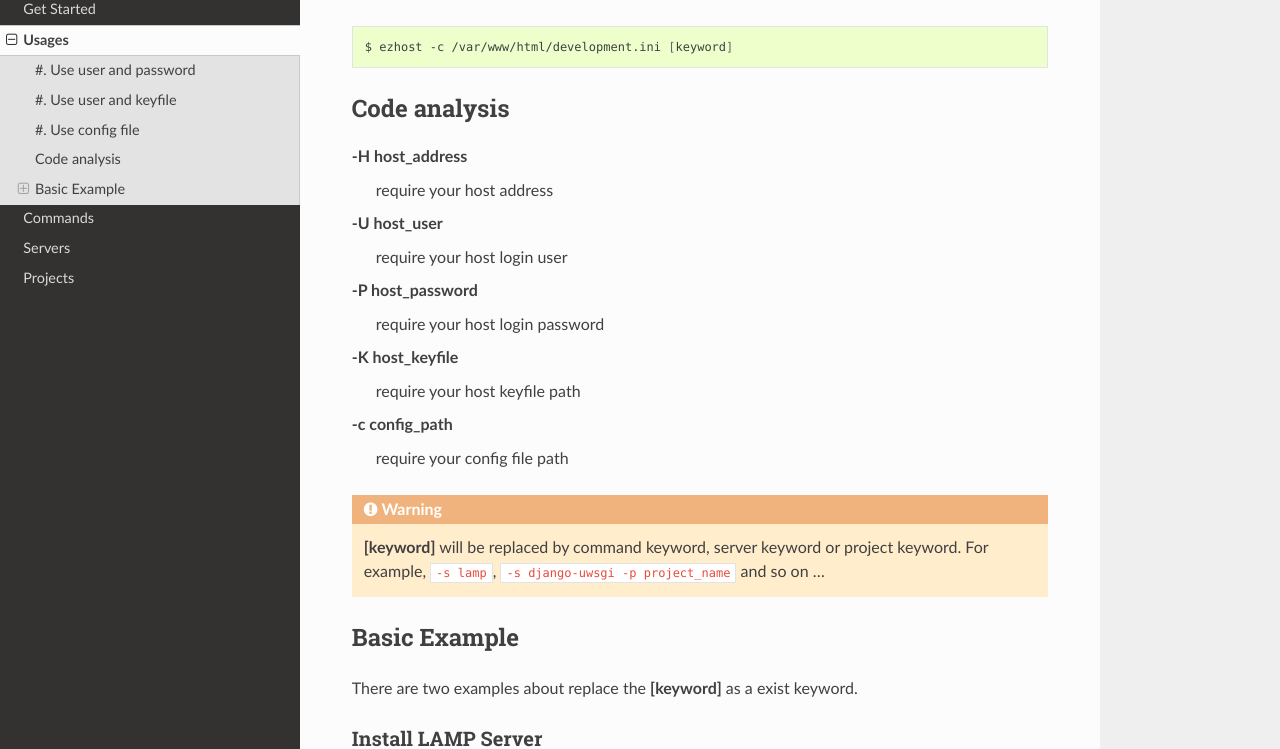
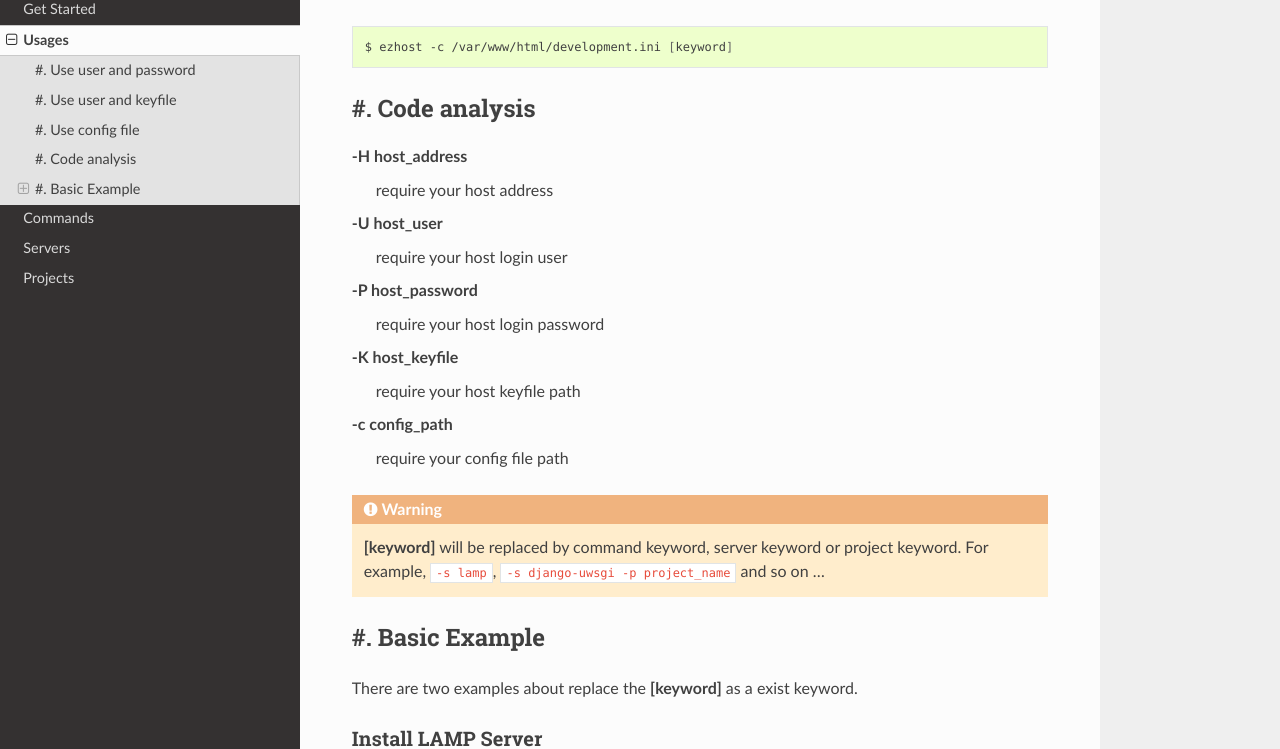
Before and after one commit to zhexiao/ezhost, a Sphinx documentation site: the page built from docs/usage.rst, in a window 1280 px wide and 1400 px high, scrolled down 824 px. Shown: the part 168-917 px from the top of the window. Built offline with Sphinx 7.4.7 and the Read the Docs theme 2.0.0, drawn with Linux system fonts in a browser that asks for light colours.

Commit message:
change docs

```diff
--- a/docs/usage.rst
+++ b/docs/usage.rst
@@ -45,7 +45,7 @@ After you have ezhost config file, you can use the following command to run it:
    $ ezhost -c /var/www/html/development.ini [keyword]
 
 
-Code analysis
+#. Code analysis
 ~~~~~~~~~~~~~~~~~~~~~~~
 
 .. glossary::
@@ -68,7 +68,7 @@ Code analysis
 .. warning:: **[keyword]** will be replaced by command keyword, server keyword or project keyword. For example, ``-s lamp``, ``-s django-uwsgi -p project_name`` and so on ...
 
 
-Basic Example
+#. Basic Example
 ~~~~~~~~~~~~~~~~~~~~~~~~~~~~~~~~~~~~~~~
 
 There are two examples about replace the **[keyword]** as a exist keyword.
```
